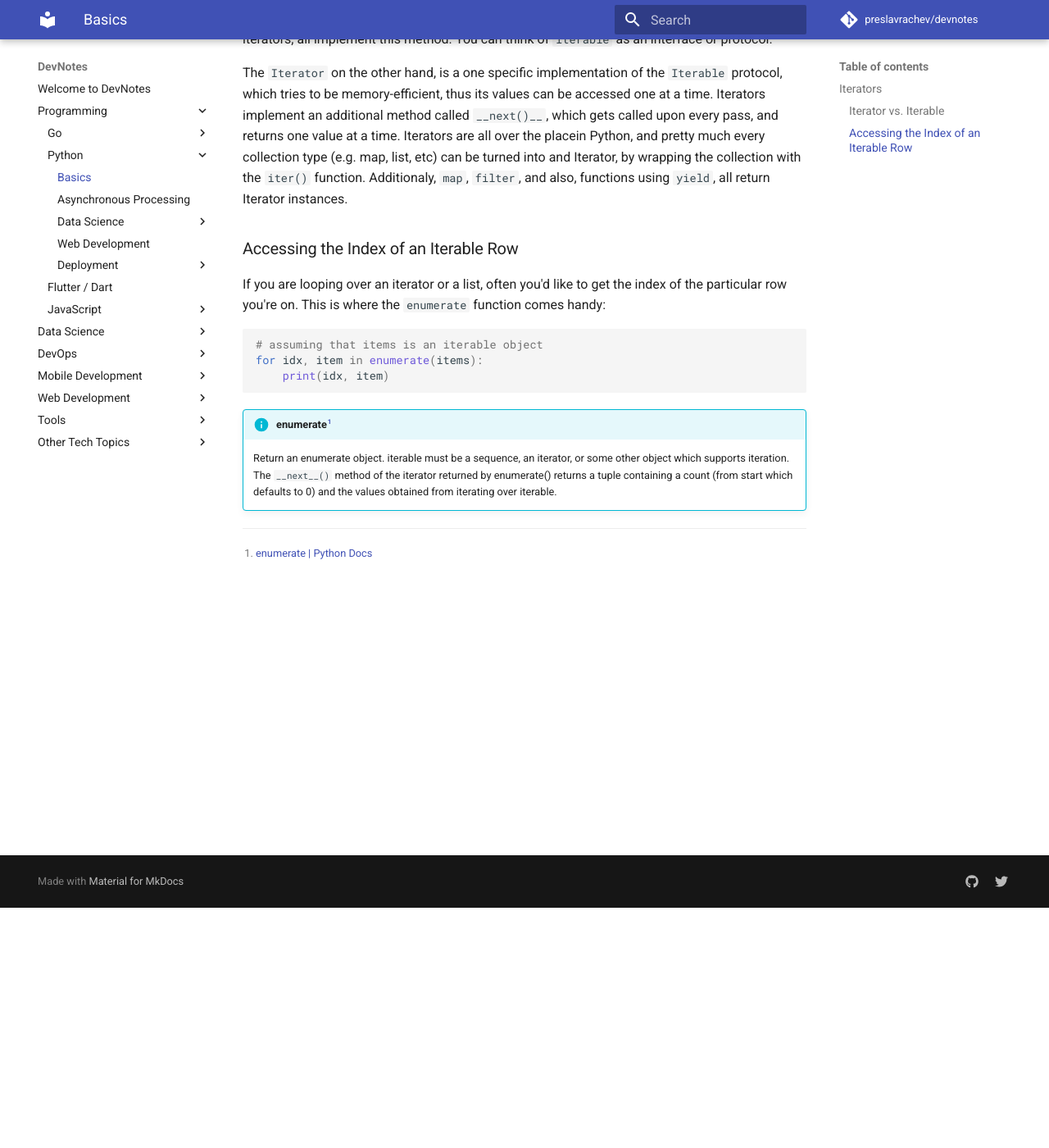
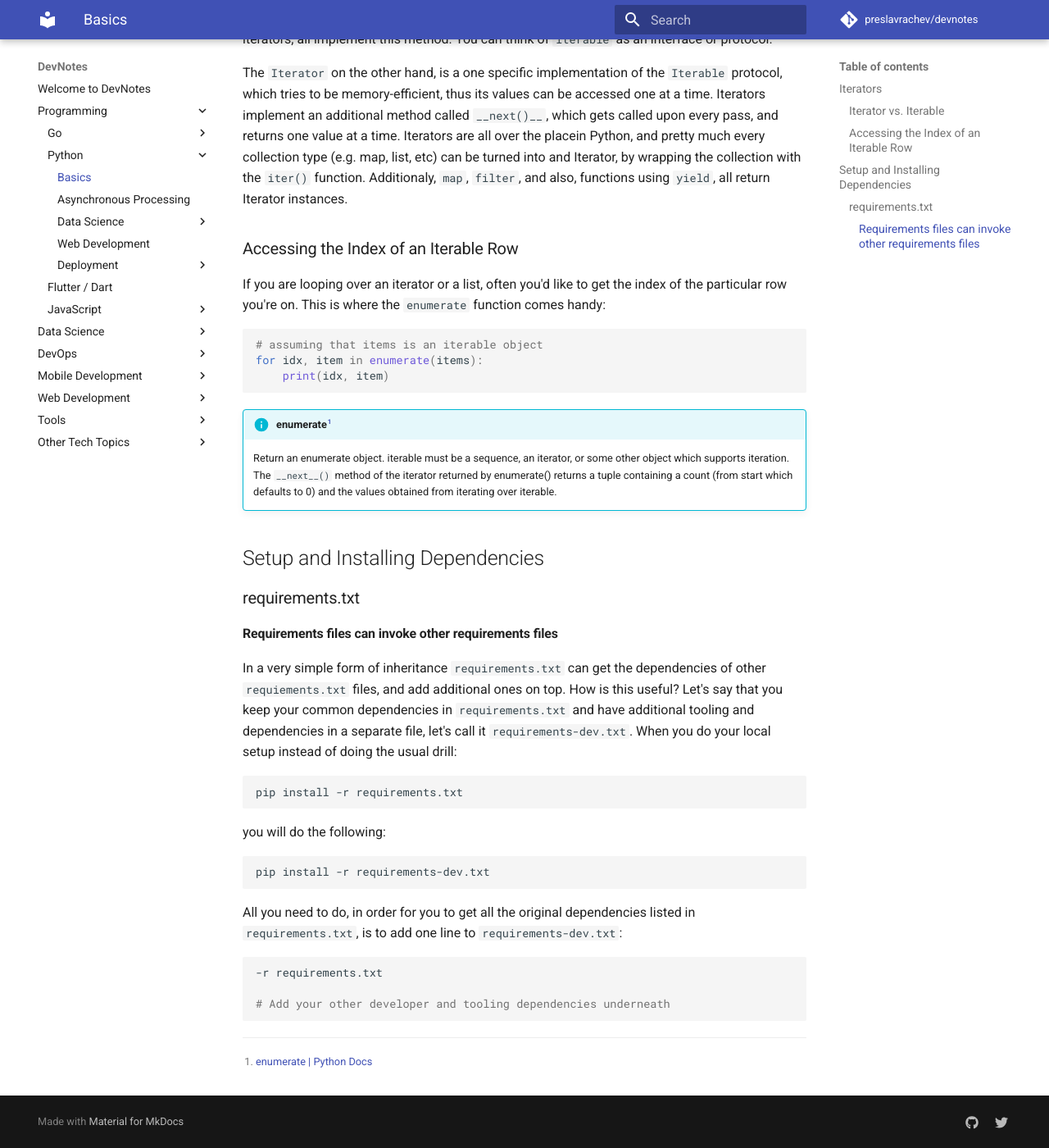
Before and after one commit to preslavrachev/devnotes, an MkDocs documentation site: the page built from docs/programming/Python/index.md, in a window 1280 px wide and 1400 px high, scrolled down 293 px. Shown: the whole window at 82% size. Built offline with MkDocs 1.6.1 and Material for MkDocs 9.7.7, drawn with Linux system fonts in a browser that asks for light colours; comment, search, counter and statistics services are not loaded.

Commit message:
Update Apr 07, 2019

````diff
--- a/docs/programming/Python/index.md
+++ b/docs/programming/Python/index.md
@@ -18,3 +18,28 @@ for idx, item in enumerate(items):
     Return an enumerate object. iterable must be a sequence, an iterator, or some other object which supports iteration. The `__next__()` method of the iterator returned by enumerate() returns a tuple containing a count (from start which defaults to 0) and the values obtained from iterating over iterable.
 
 [^enumerate_docs]: [enumerate | Python Docs](https://docs.python.org/3/library/functions.html#enumerate)
+
+## Setup and Installing Dependencies
+### requirements.txt
+#### Requirements files can invoke other requirements files
+In a very simple form of inheritance `requirements.txt` can get the dependencies of other `requiements.txt` files, and add additional ones on top. How is this useful? Let's say that you keep your common dependencies in `requirements.txt` and have additional tooling and dependencies in a separate file, let's call it `requirements-dev.txt`. When you do your local setup instead of doing the usual drill:
+
+```bash
+pip install -r requirements.txt
+```
+
+you will do the following:
+
+
+```bash
+pip install -r requirements-dev.txt
+```
+
+All you need to do, in order for you to get all the original dependencies listed in `requirements.txt`, is to add one line to `requirements-dev.txt`:
+
+
+```bash
+-r requirements.txt
+
+# Add your other developer and tooling dependencies underneath
+```
````
